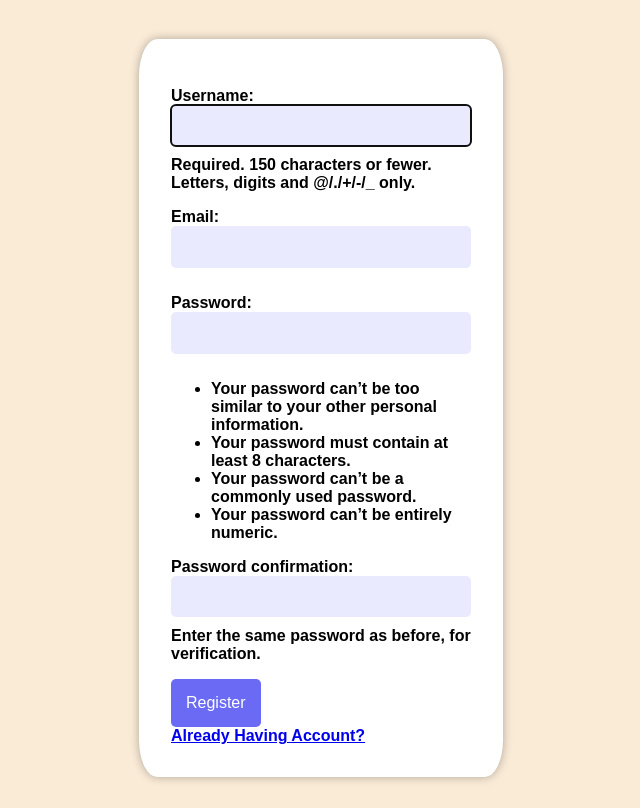
After one commit to PranavDalvi/django-auth, a Django app: page /accounts/register/ in a window 1280 px wide. The commit adds this page. Shown: the whole page, without its empty margins (319-959 px from the left). Run offline with Django 5.2, Linux system fonts and the light colour scheme.

Commit message:
Final commit

```diff
--- a/authSite/authSite/urls.py
+++ b/authSite/authSite/urls.py
@@ -16,8 +16,11 @@ Including another URLconf
 """
 from django.contrib import admin
 from django.urls import path, include
+from .views import index, registration_view
 
 urlpatterns = [
     path('admin/', admin.site.urls),
     path('accounts/', include('django.contrib.auth.urls')),
+    path('index/', index, name='index'),
+    path('accounts/register/',registration_view, name="register"),
 ]
--- /dev/null
+++ b/authSite/authSite/views.py
@@ -0,0 +1,26 @@
+from django.contrib.auth.models import User
+from django.contrib.auth.forms import UserCreationForm
+from django.contrib.auth import login
+from django import forms
+from django.shortcuts import redirect, render
+
+class RegistrationForm(UserCreationForm):
+    email = forms.EmailField(required=True)
+
+    class Meta:
+        model=User
+        fields = ["username", "email", "password1", "password2"]
+
+def registration_view(request):
+    if request.method == "POST":
+        form = RegistrationForm(request.POST)
+        if form.is_valid():
+            user = form.save()
+            login(request, user)
+            return redirect("index")
+    else:
+        form = RegistrationForm()
+    return render(request, "registration/register.html", {"form":form})
+
+def index(request):
+    return render(request, "index.html")
--- a/authSite/templates/registration/password_reset_complete.html
+++ b/authSite/templates/registration/password_reset_complete.html
@@ -3,5 +3,5 @@
 {% block title %} Password Change Confirm {% endblock title %}
 
 {% block content %}
-    <p>You're password has been changes.</p>
+    <p>You're password has been changed.</p>
 {% endblock content %}
--- a/authSite/templates/registration/password_reset_confirm.html
+++ b/authSite/templates/registration/password_reset_confirm.html
@@ -3,9 +3,9 @@
 {% block title %} Password Change Confirm {% endblock title %}
 
 {% block content %}
-    <p>Please enter and confire your new password</p>
-    <form method="post">
+<form method="post">
         {% csrf_token %}
+        <p>Please enter and confirm your new password</p>
         {{form.as_p}}
         <button type="submit">Change Password</button>
     </form>
--- a/authSite/templates/registration/password_reset_done.html
+++ b/authSite/templates/registration/password_reset_done.html
@@ -3,5 +3,5 @@
 {% block title %} Password Change Confirm {% endblock title %}
 
 {% block content %}
-    <p>We have emailded you the instruction for restting your password.</p>
+    <p>We have emailed you the instruction for restting your password.</p>
 {% endblock content %}
--- /dev/null
+++ b/authSite/templates/registration/register.html
@@ -0,0 +1,12 @@
+{% extends 'base.html' %}
+
+{% block title %} Register {% endblock title %}
+
+{% block content %}
+    <form method="post" action="{% url 'register' %}">
+        {% csrf_token %}
+        {{form.as_p}}
+        <button type="submit">Register</button>
+        <a href="{% url 'login' %}"> Already Having Account? </a>
+    </form>
+{% endblock content %}
```
Also changed, not shown: authSite/authSite/settings.py (+6 -3 lines), authSite/templates/index.html (added, +18 -0 lines), README.md.
